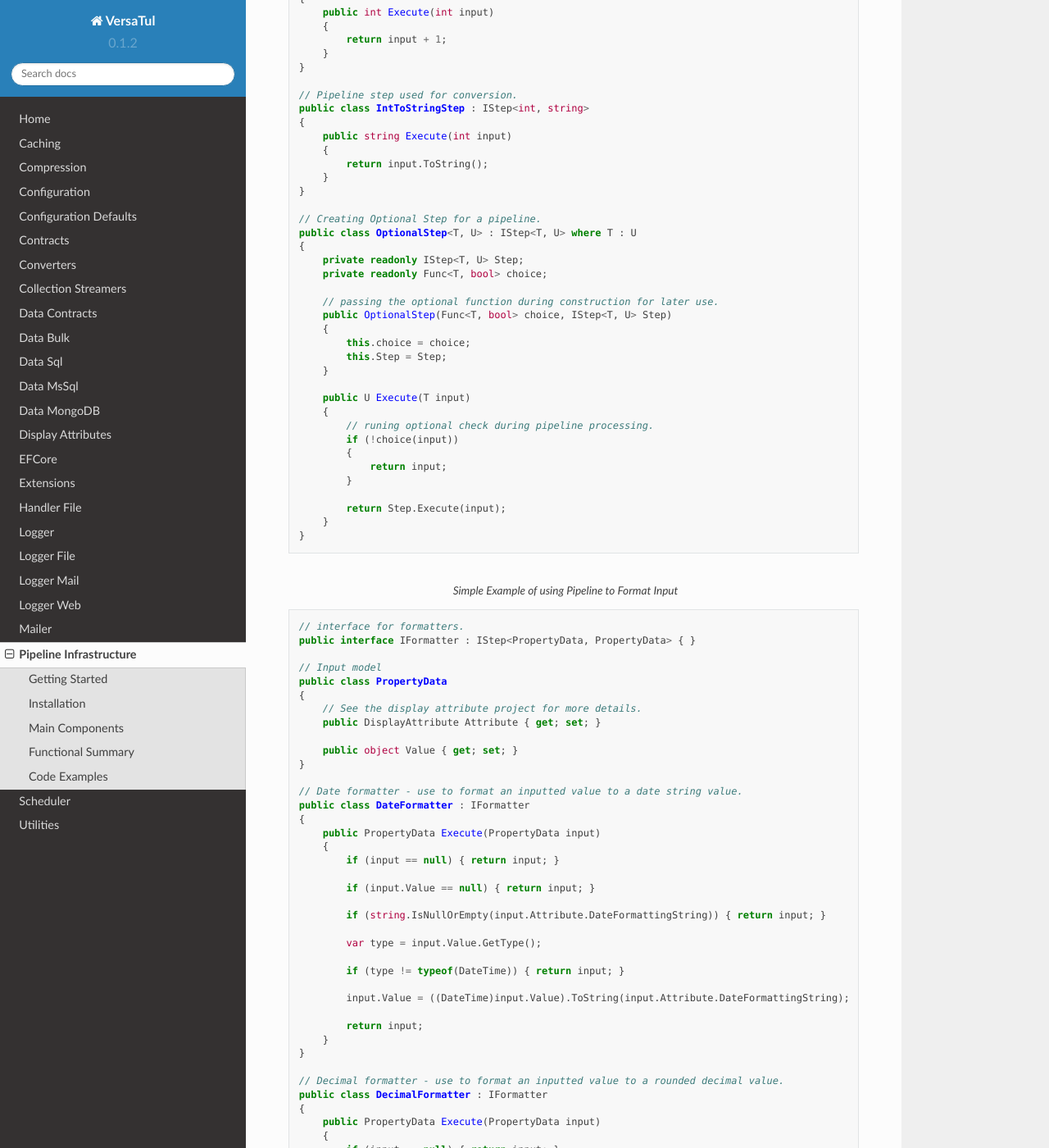
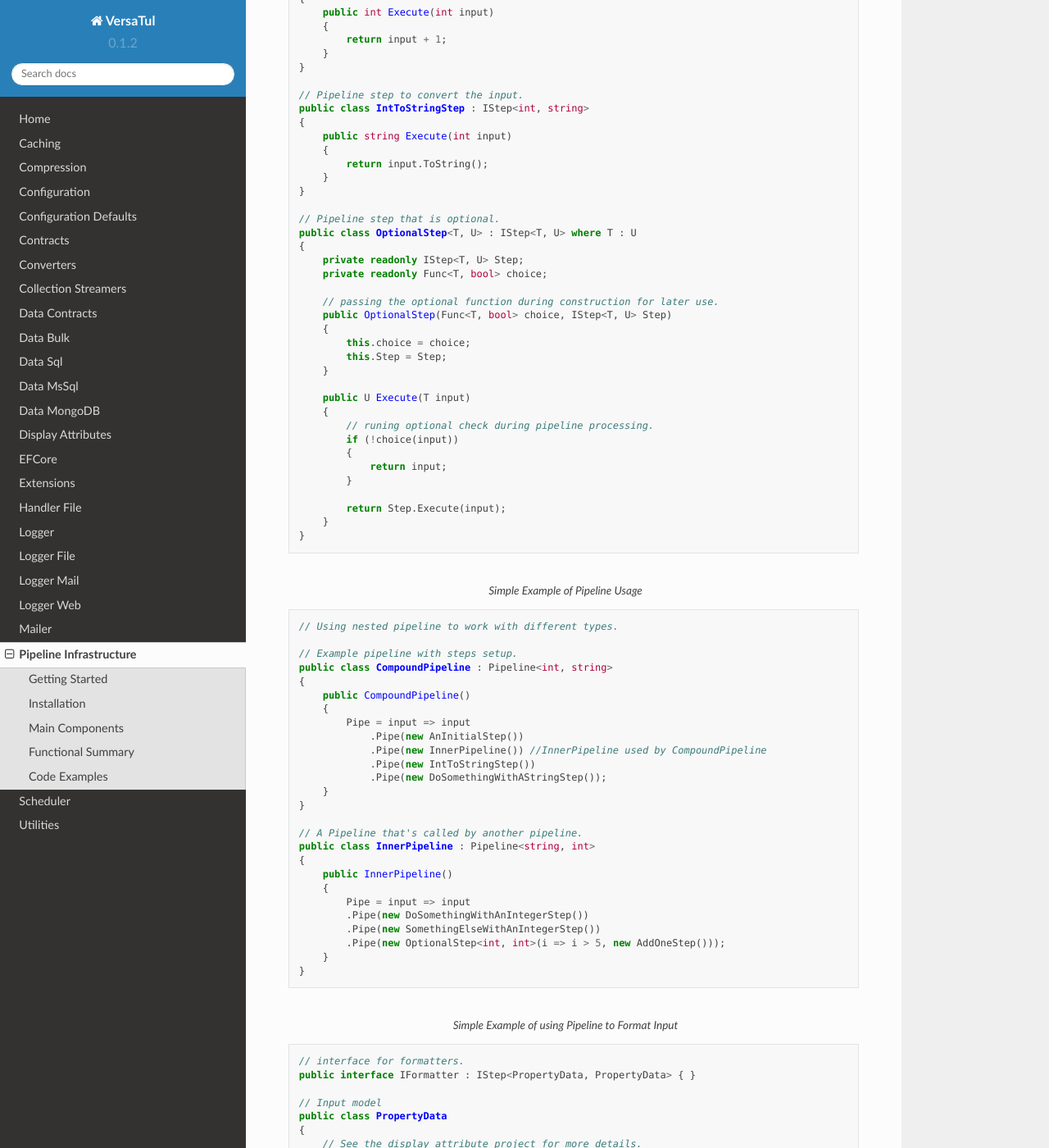
Before and after one commit to BjornWilliams/DocsVersaTul, a Sphinx documentation site: the page built from docs/source/pipeline-infrastructure.rst, in a window 1280 px wide and 1400 px high, scrolled down 1090 px. Shown: the whole window at 82% size. Built offline with Sphinx 7.4.7 and the Read the Docs theme 2.0.0, drawn with Linux system fonts in a browser that asks for light colours; some of the changed text lies outside the part shown.

Commit message:
Update pipeline-infrastructure.rst
Nested pipeline

```diff
--- a/docs/source/pipeline-infrastructure.rst
+++ b/docs/source/pipeline-infrastructure.rst
@@ -42,7 +42,7 @@ Code Examples
         }
     }
 
-    // Pipeline step used for conversion.
+    // Pipeline step to convert the input.
     public class IntToStringStep : IStep<int, string>
     {
         public string Execute(int input)
@@ -51,7 +51,7 @@ Code Examples
         }
     }
 
-    // Creating Optional Step for a pipeline.
+    // Pipeline step that is optional.
     public class OptionalStep<T, U> : IStep<T, U> where T : U
     {
         private readonly IStep<T, U> Step;
@@ -76,7 +76,35 @@ Code Examples
         }
     }
 
+.. code-block:: c#
+    :caption: Simple Example of Pipeline Usage
 
+    // Using nested pipeline to work with different types.
+
+    // Example pipeline with steps setup.
+    public class CompoundPipeline : Pipeline<int, string>
+    {
+        public CompoundPipeline()
+        {
+            Pipe = input => input
+                .Pipe(new AnInitialStep())
+                .Pipe(new InnerPipeline()) //InnerPipeline used by CompoundPipeline
+                .Pipe(new IntToStringStep())
+                .Pipe(new DoSomethingWithAStringStep());
+        }
+    }
+
+    // A Pipeline that's called by another pipeline.
+    public class InnerPipeline : Pipeline<string, int>
+    {
+        public InnerPipeline()
+        {
+            Pipe = input => input
+            .Pipe(new DoSomethingWithAnIntegerStep())
+            .Pipe(new SomethingElseWithAnIntegerStep())
+            .Pipe(new OptionalStep<int, int>(i => i > 5, new AddOneStep()));
+        }
+    }
 
 
 .. code-block:: c#
```
Also changed, not shown: other parts of docs/source/pipeline-infrastructure.rst (+1 -1 lines).
